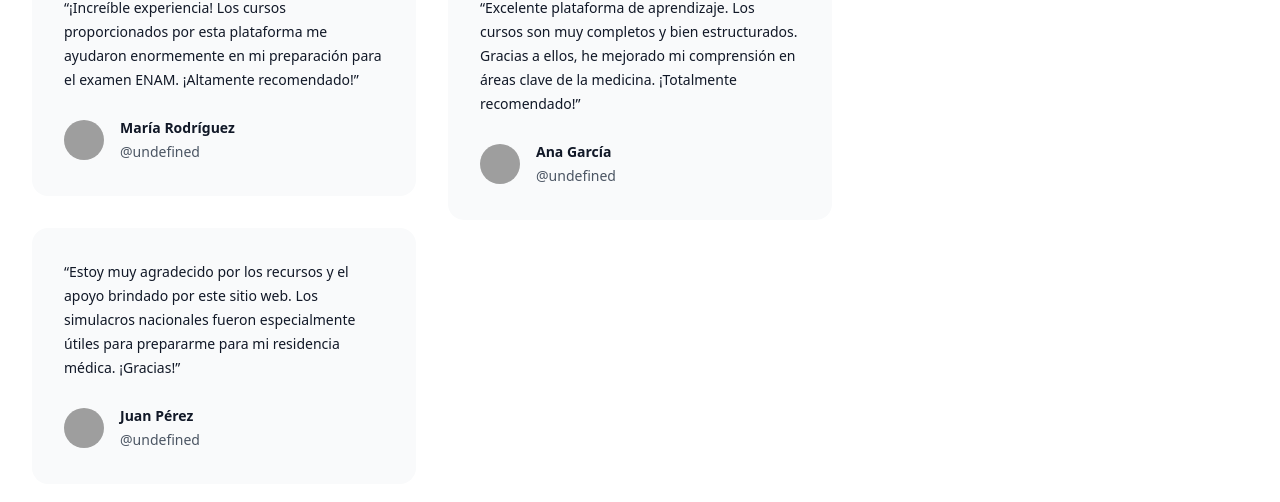
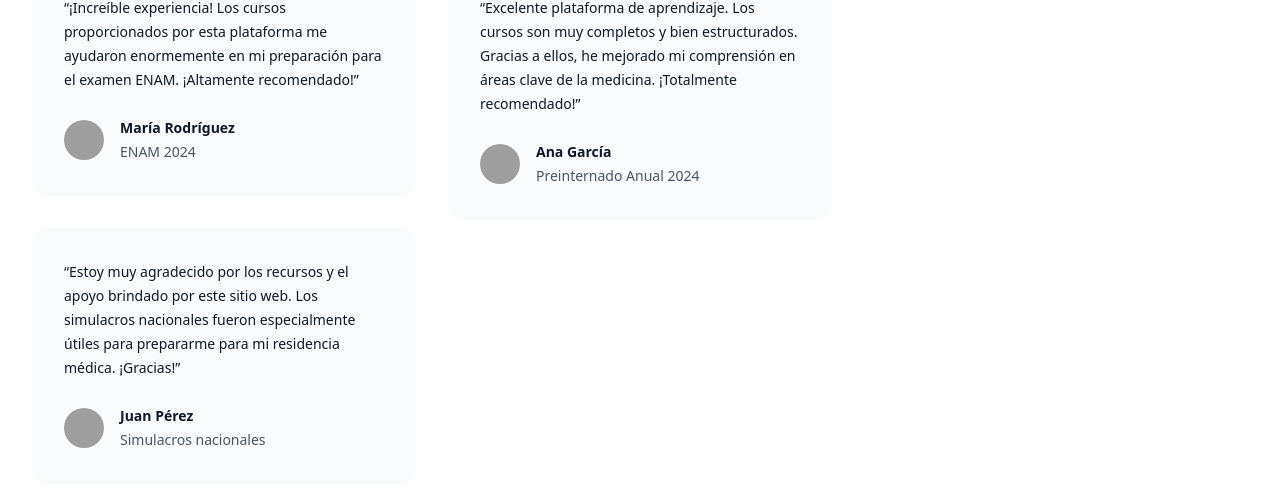
Before and after one commit to Polarsh/aula-virtual-landing, a React (Vite) app: page / in a window 1280 px wide. Shown: the part 3339-3841 px from the top of the page. Built offline with nearby package versions, Linux system fonts and the light colour scheme; grey boxes are pictures that could not be loaded.

Commit message:
fix errores de consola

```diff
--- a/src/pages/Home.jsx
+++ b/src/pages/Home.jsx
@@ -132,7 +132,7 @@ export default function HomePage() {
         <div className='mx-auto mt-8 max-w-2xl lg:max-w-none'>
           <dl className='mt-16 grid grid-cols-1 gap-0.5 overflow-hidden rounded-2xl text-center sm:grid-cols-2 lg:grid-cols-4'>
             {statsList.map(stat => (
-              <div key={stat.id} className='flex flex-col p-8'>
+              <div key={stat.name} className='flex flex-col p-8'>
                 <dt className='text-sm font-semibold leading-6 text-gray-600'>
                   {stat.name}
                 </dt>
@@ -159,7 +159,7 @@ export default function HomePage() {
           <div className='-mt-8 sm:-mx-4 sm:columns-2 sm:text-[0] lg:columns-3'>
             {testimonialsList.map(testimonial => (
               <div
-                key={testimonial.author.handle}
+                key={testimonial.author.name}
                 className='pt-8 sm:inline-block sm:w-full sm:px-4'>
                 <figure className='rounded-2xl bg-gray-50 p-8 text-sm leading-6'>
                   <blockquote className='text-gray-900'>
@@ -175,7 +175,7 @@ export default function HomePage() {
                       <div className='font-semibold text-gray-900'>
                         {testimonial.author.name}
                       </div>
-                      <div className='text-gray-600'>{`@${testimonial.author.handle}`}</div>
+                      <div className='text-gray-600'>{testimonial.course}</div>
                     </div>
                   </figcaption>
                 </figure>
```
